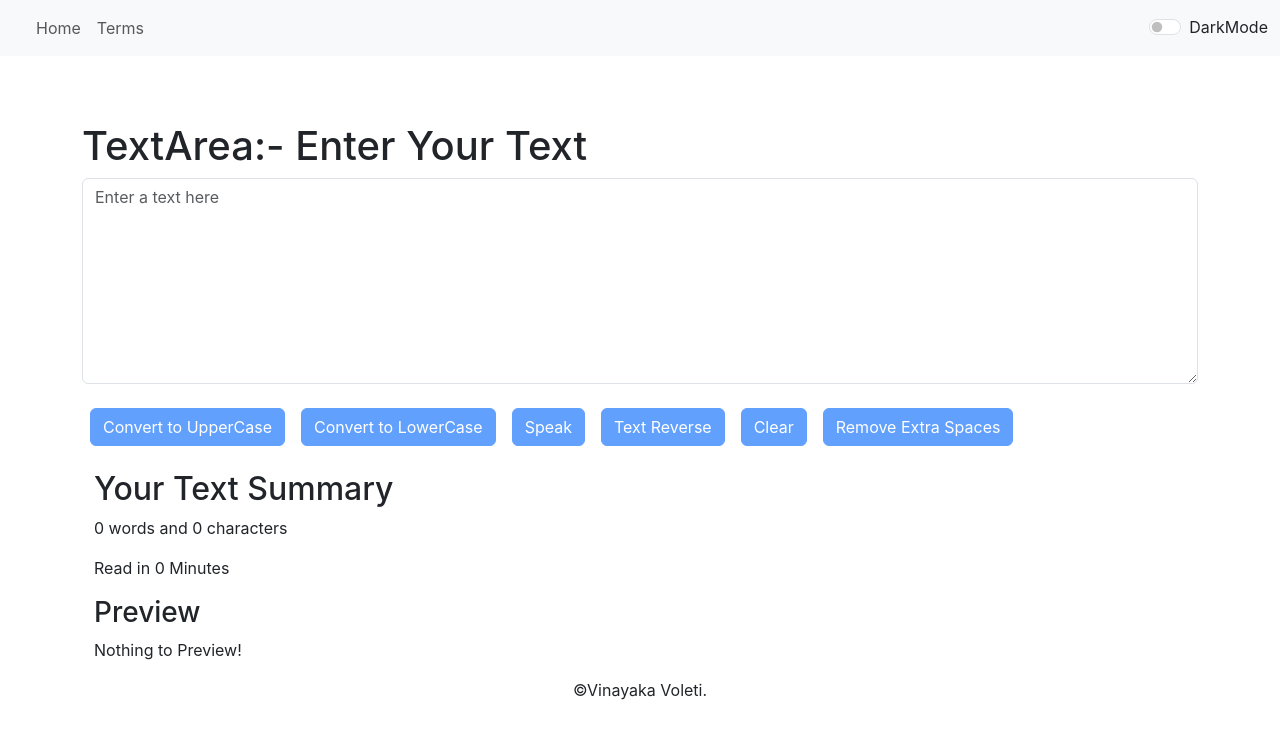
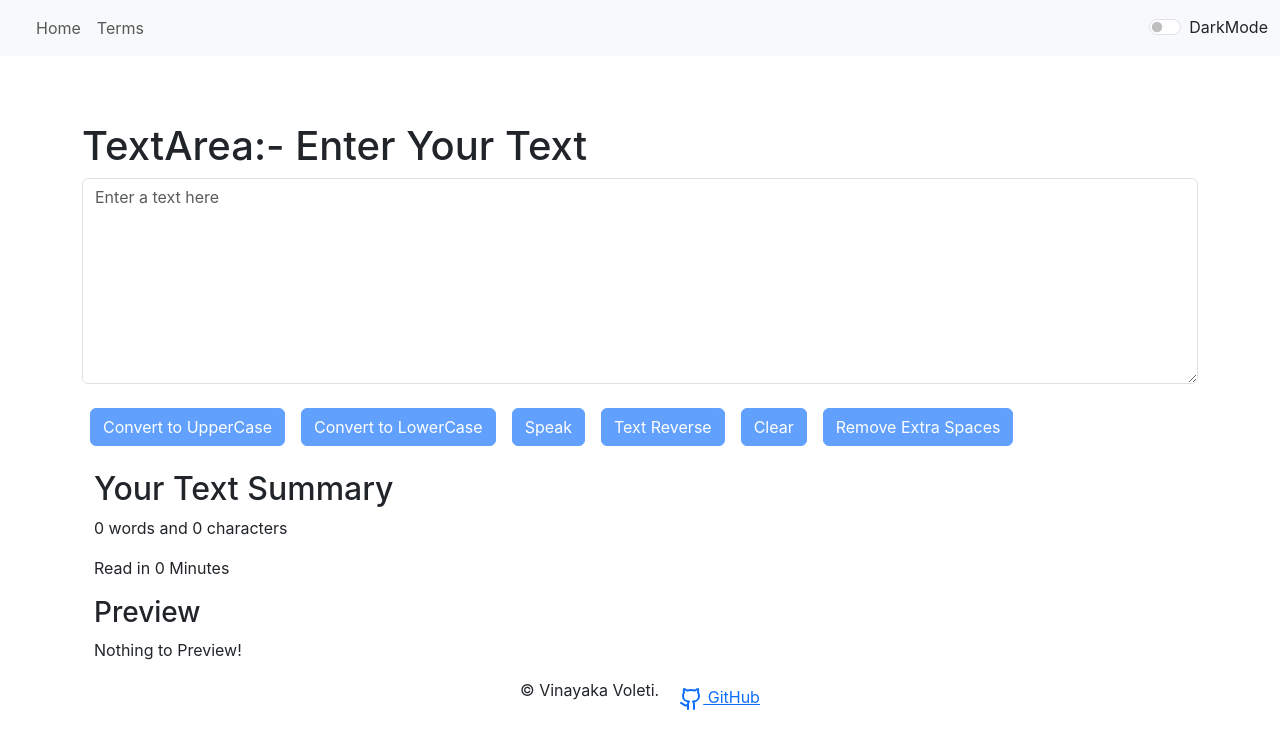
Before and after one commit to Vinayaka-Voleti/Mod-Text, a React (Create React App) app: page / in a window 1280 px wide. Shown: the top 748 px of the page. Built offline with nearby package versions, Linux system fonts and the light colour scheme.

Commit message:
17-12-2024

```diff
--- a/public/index.html
+++ b/public/index.html
@@ -19,7 +19,17 @@
     <noscript>You need to enable JavaScript to run this app.</noscript>
     <div id="root"></div>
     <script src="https://cdn.jsdelivr.net/npm/bootstrap@5.3.3/dist/js/bootstrap.bundle.min.js" integrity="sha384-YvpcrYf0tY3lHB60NNkmXc5s9fDVZLESaAA55NDzOxhy9GkcIdslK1eN7N6jIeHz" crossorigin="anonymous"></script>
-    <p id="Copy-right">&copy;Vinayaka Voleti.</p>
+    <div class="container1">
+      <p id="Copy-right">&copy; Vinayaka Voleti.</p>
+      <a id="GitHub" href="https://github.com/Vinayaka-Voleti/Mod-Text" target="_blank">
+        <svg xmlns="http://www.w3.org/2000/svg" width="24" height="24" viewBox="0 0 24 24" fill="none" stroke="currentColor" stroke-width="2" stroke-linecap="round" stroke-linejoin="round" class="lucide lucide-github">
+          <path d="M15 22v-4a4.8 4.8 0 0 0-1-3.5c3 0 6-2 6-5.5.08-1.25-.27-2.48-1-3.5.28-1.15.28-2.35 0-3.5 0 0-1 0-3 1.5-2.64-.5-5.36-.5-8 0C6 2 5 2 5 2c-.3 1.15-.3 2.35 0 3.5A5.403 5.403 0 0 0 4 9c0 3.5 3 5.5 6 5.5-.39.49-.68 1.05-.85 1.65-.17.6-.22 1.23-.15 1.85v4"/>
+          <path d="M9 18c-4.51 2-5-2-7-2"/>
+        </svg>
+        GitHub
+      </a>
+    </div>
+
   </body>
   </body>
 </html>
--- a/src/App.jsx
+++ b/src/App.jsx
@@ -1,3 +1,5 @@
+import logo from './logo.svg';
+
 import { useState } from "react";
 import "./App.css";
 import NavBar from "./Components/NavBar";
--- a/src/index.css
+++ b/src/index.css
@@ -14,6 +14,16 @@
 .accordion-button::after {
   filter: brightness(7);
 }
-#Copy-right{
-  text-align: center;
+.container1 {
+  display: flex;
+  align-items: center;
+  justify-content: center;
 }
+
+#Copy-right {
+  margin-right: 10px; /* Adjust the margin to your desired spacing */
+}
+
+#GitHub {
+  margin-left: 10px; /* Optional: Adjust if needed for uniformity */
+}
```
Also changed, not shown: src/Components/NavBar.jsx (+6 -5 lines), src/Components/Alert.jsx (line endings or trailing spaces).
